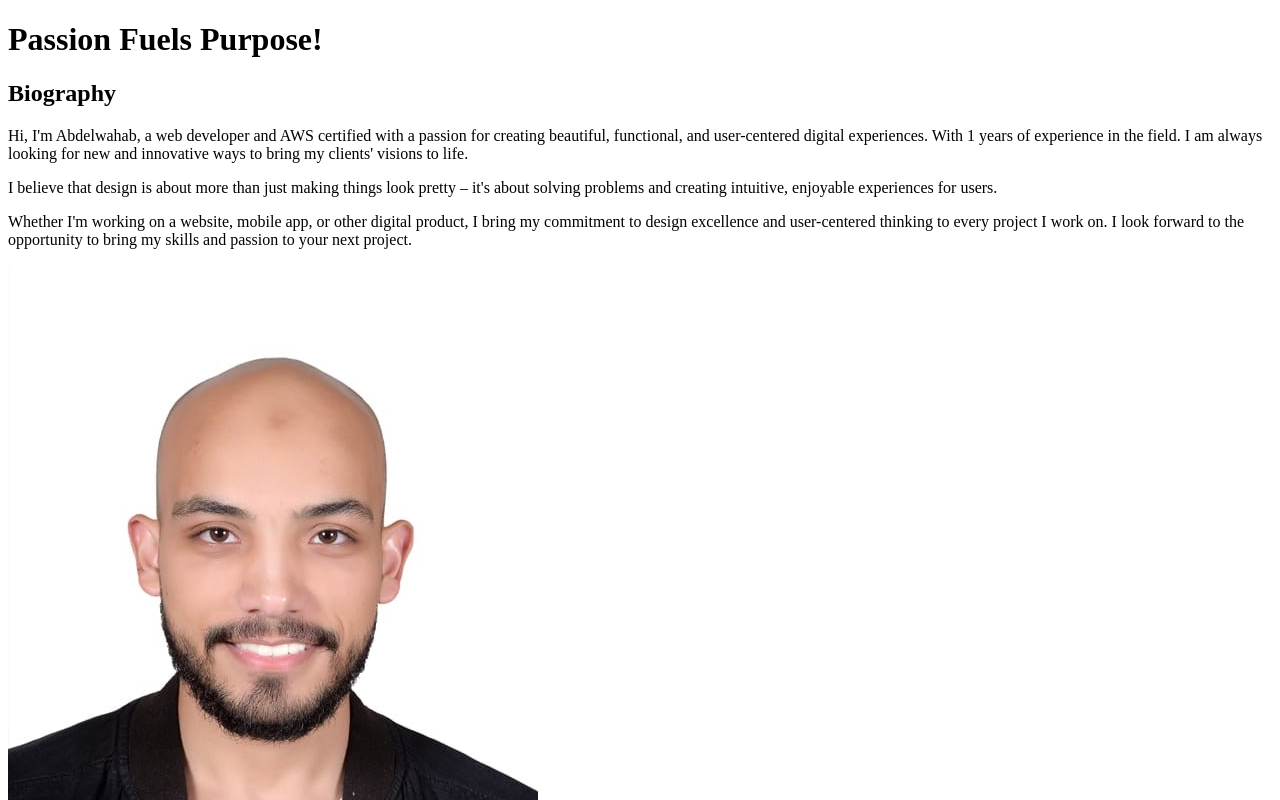
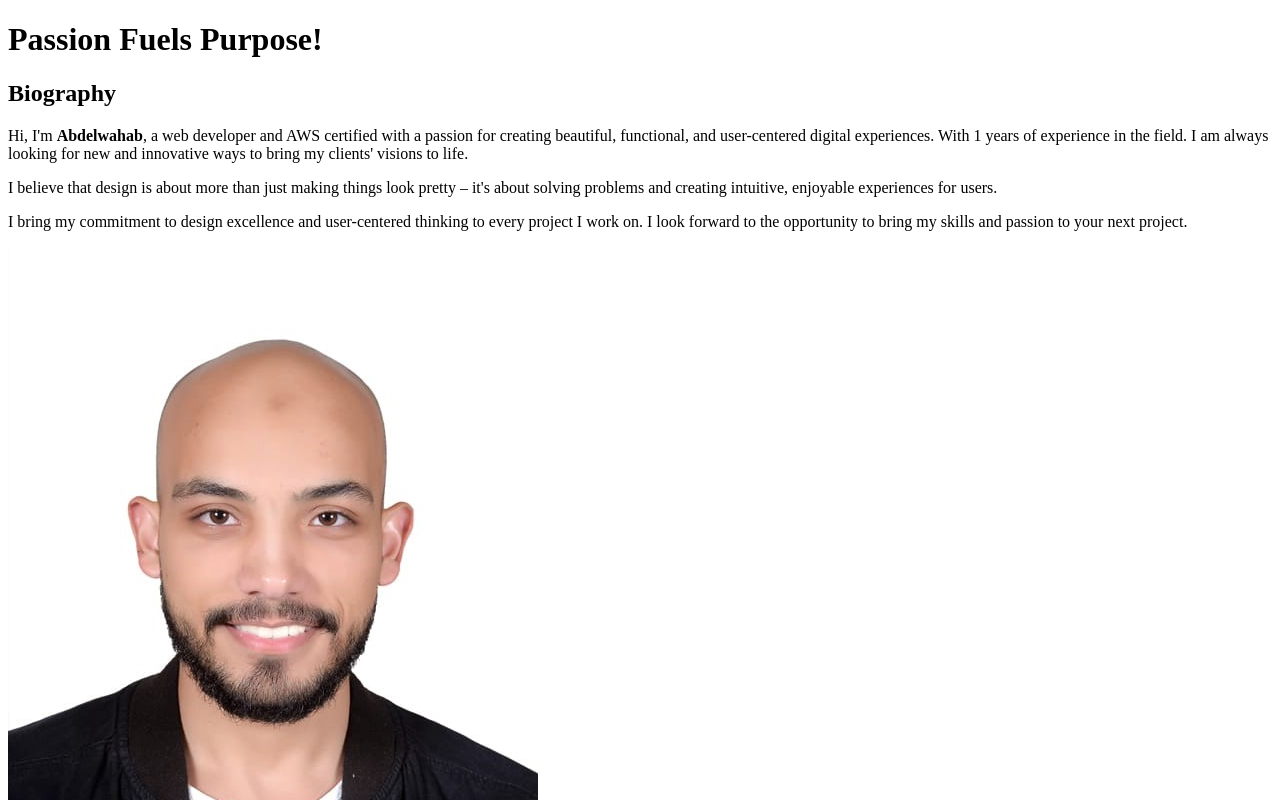
Before and after one commit to AbdelwahabTop/Next.js-Developer-Portfolio, a Next.js app: page /about in a window 1280 px wide. Shown: the top 800 px of the page. Built offline with nearby package versions, Linux system fonts and the light colour scheme.

Commit message:
Ready to deploy

```diff
--- a/src/pages/about.js
+++ b/src/pages/about.js
@@ -55,7 +55,7 @@ const about = () => {
                 Biography
               </h2>
               <p className="font-medium">
-                Hi, I'm Abdelwahab, a web developer and AWS certified with a
+                Hi, I'm <strong>Abdelwahab</strong>, a web developer and AWS certified with a
                 passion for creating beautiful, functional, and user-centered
                 digital experiences. With 1 years of experience in the field. I
                 am always looking for new and innovative ways to bring my
@@ -67,8 +67,7 @@ const about = () => {
                 enjoyable experiences for users.
               </p>
               <p className="font-medium">
-                Whether I'm working on a website, mobile app, or other digital
-                product, I bring my commitment to design excellence and
+                I bring my commitment to design excellence and
                 user-centered thinking to every project I work on. I look
                 forward to the opportunity to bring my skills and passion to
                 your next project.
```
